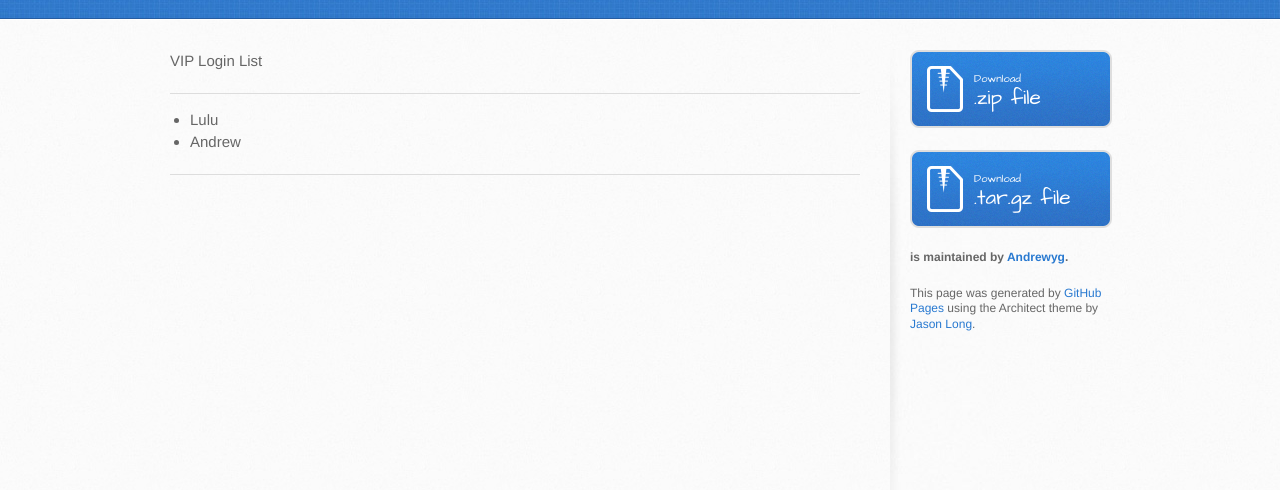
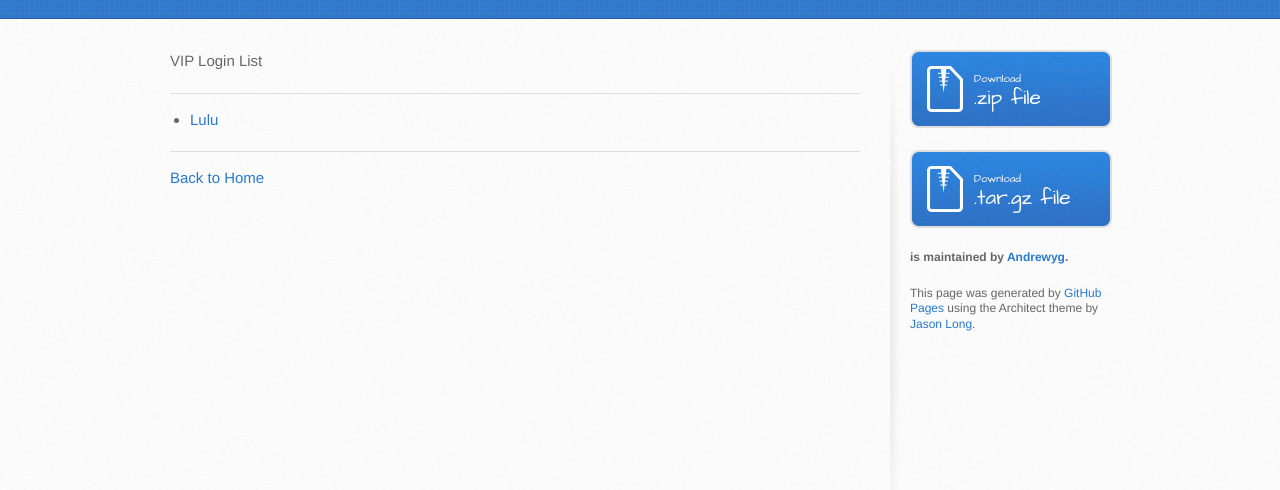
Before and after one commit to Andrewyg/VIP, a plain HTML site: page index.html in a window 1280 px wide. Shown: the part 182-672 px from the top of the page. Drawn offline with Linux system fonts and the light colour scheme.

Commit message:
Create master branch via GitHub

```diff
--- a/index.html
+++ b/index.html
@@ -33,11 +33,12 @@
 <hr>
 
 <ul>
-<li>Lulu</li>
-<li>Andrew</li>
+<li><a href="lulu.acard.tk">Lulu</a></li>
 </ul>
 
 <hr>
+
+<p><a href="acard.tk">Back to Home</a></p>
         </section>
 
         <aside id="sidebar">
--- a/params.json
+++ b/params.json
@@ -1,6 +1,6 @@
 {
   "name": "VIP",
   "tagline": "VIP quick Login",
-  "body": "VIP Login List\r\n\r\n***\r\n\r\n* Lulu\r\n* Andrew\r\n\r\n***\r\n",
+  "body": "VIP Login List\r\n\r\n***\r\n\r\n* [Lulu](lulu.acard.tk)\r\n\r\n\r\n***\r\n[Back to Home](acard.tk)\r\n",
   "note": "Don't delete this file! It's used internally to help with page regeneration."
 }
```
